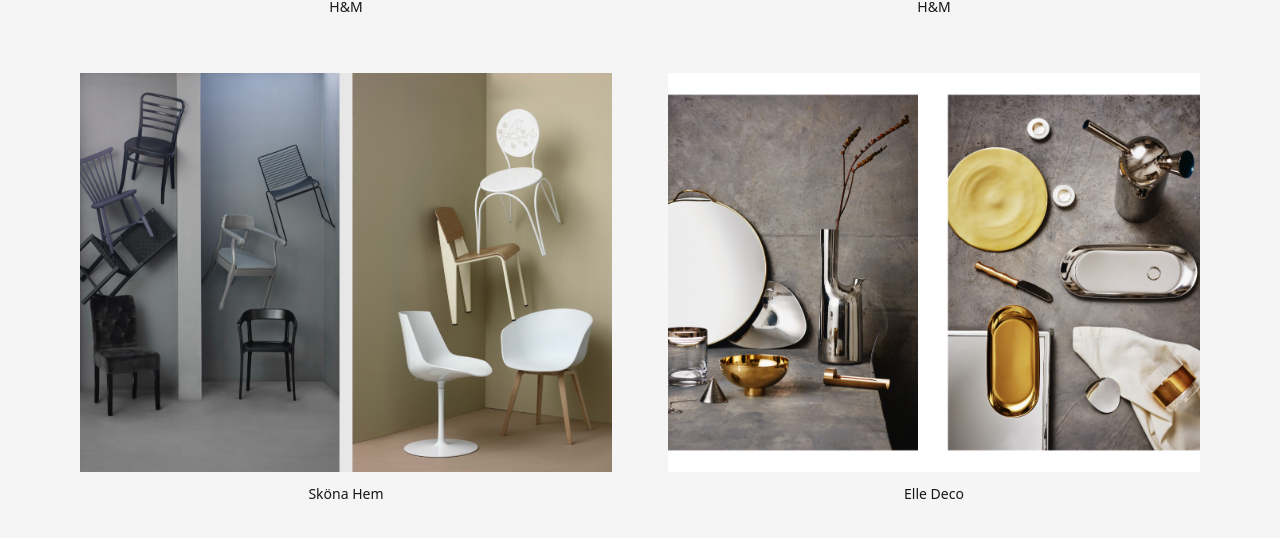
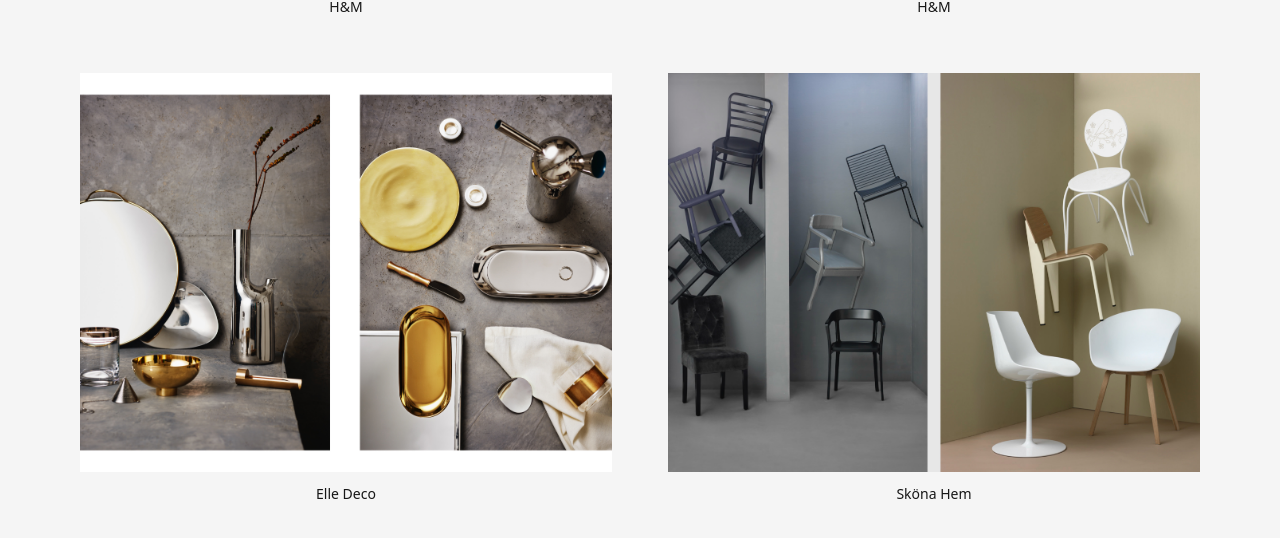
Before and after one commit to vovve37/august2, a Next.js app: page /photography in a window 1280 px wide. Shown: the part 1105-1643 px from the top of the page. Built offline with nearby package versions, Linux system fonts and the light colour scheme.

Commit message:
Reorder photography items in the array

```diff
--- a/app/photography/page.tsx
+++ b/app/photography/page.tsx
@@ -6,8 +6,8 @@ export default function PhotoPage(){
     { src: "/video/photography_03.mov", title: "H&M" },
     { src: "/images/photography_08.jpg", title: "H&M" },
     { src: "/images/photography_14.jpg", title: "H&M" },
+    { src: "/images/photography_21.jpg", title: "Elle Deco" },
     { src: "/images/photography_15.jpg", title: "Sköna Hem" },
-    { src: "/images/photography_21.jpg", title: "Elle Deco" },
   ];
 
   return (
```
